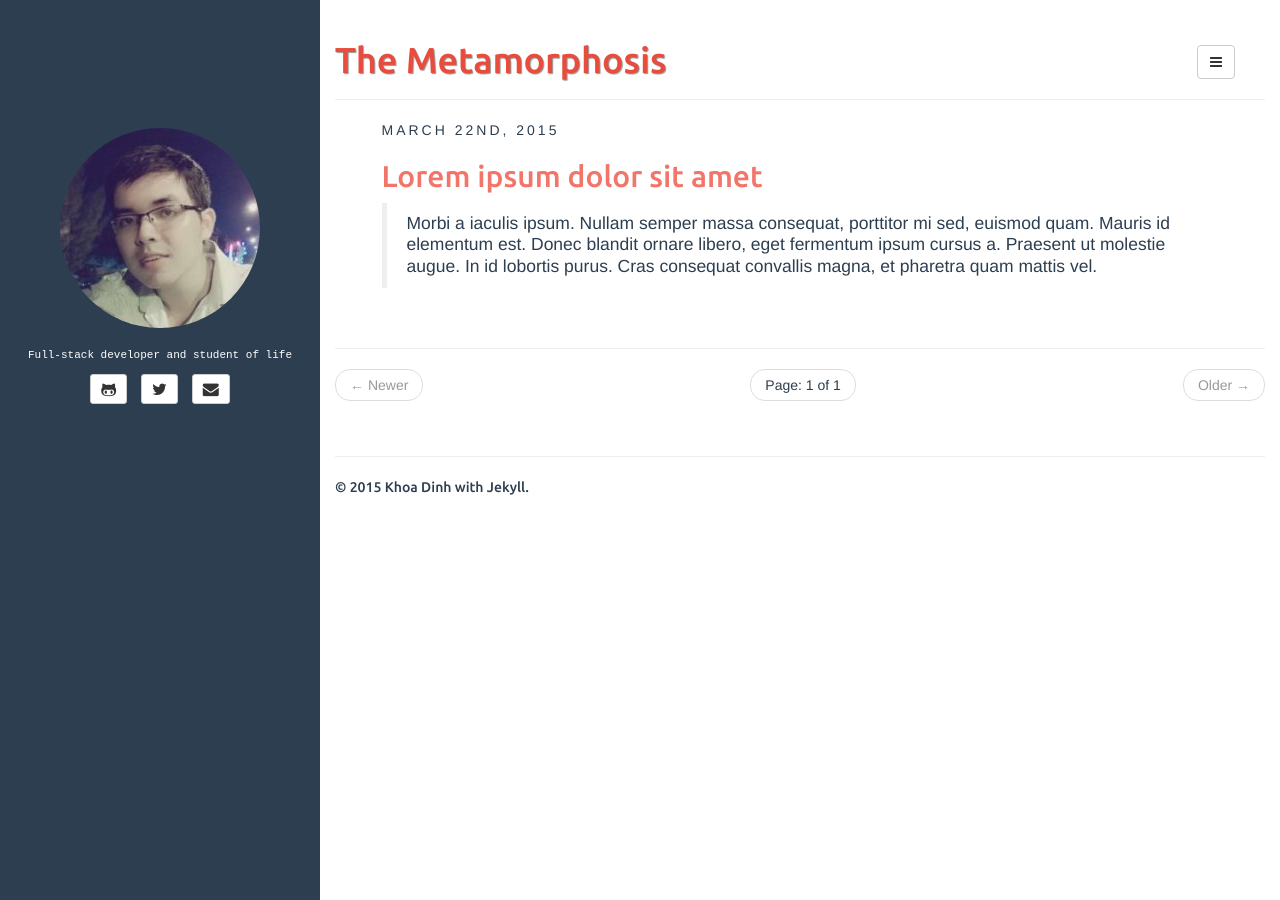
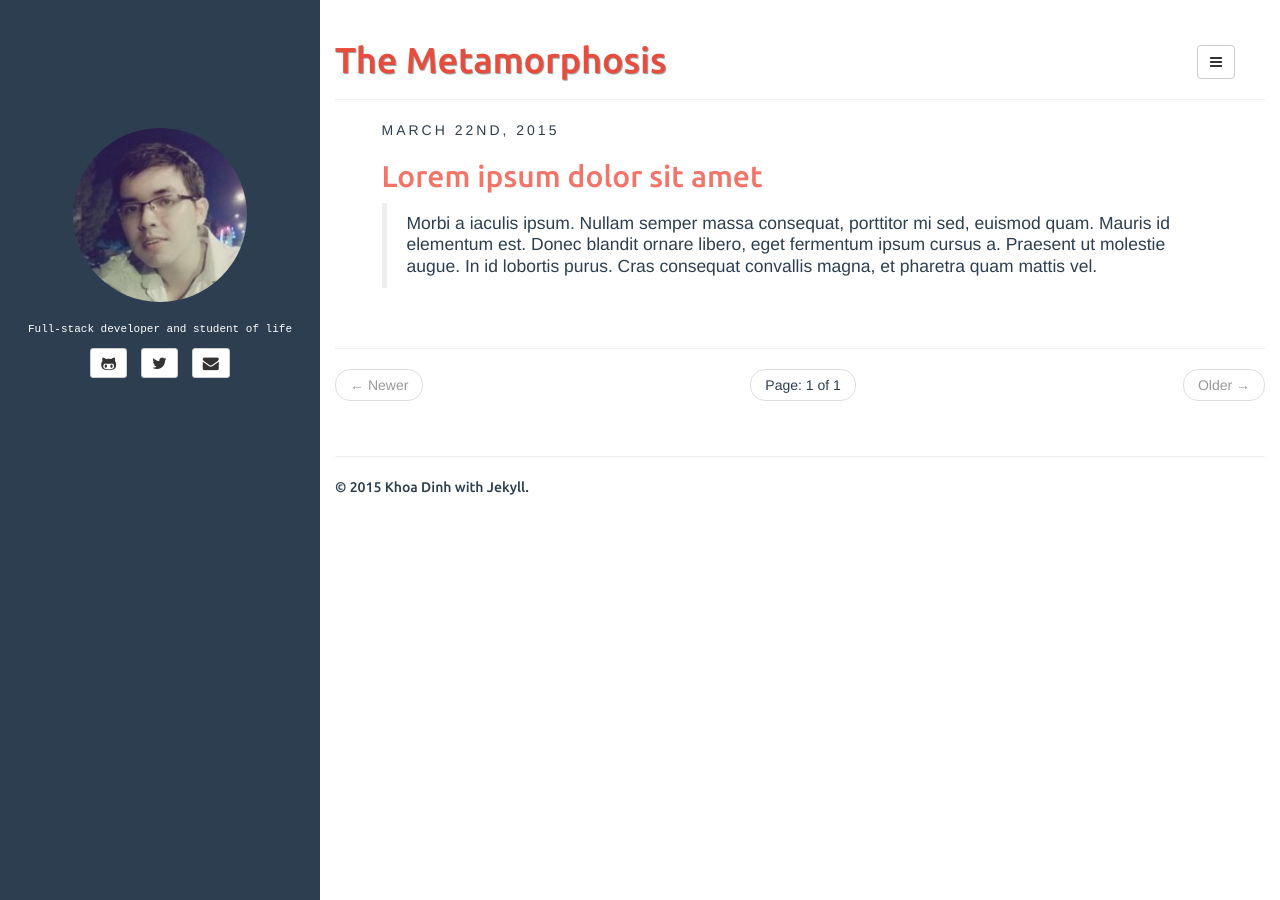
Before and after one commit to KhoaDinh/khoadinh.github.io, a Jekyll site: the page built from index.html, in a window 1280 px wide. Built offline with Jekyll 4.4.1, drawn with Linux system fonts in a browser that asks for light colours; the list of posts is cut into pages by our own code; comment, search, counter and statistics services are not loaded.

Commit message:
Make avatar on sidebar fluid

```diff
--- a/_includes/sidebar.html
+++ b/_includes/sidebar.html
@@ -1,7 +1,7 @@
 <! -- sidebar.html -->
 <header class="sidebar-header" role="banner">
 	<a href="{{ site.BASE_PATH }}">
-		<img src="{{ site.BASE_PATH }}/assets/media/avatar.jpg" class="img-circle" />
+		<img src="{{ site.BASE_PATH }}/assets/media/avatar.jpg" class="img-circle img-fluid-60" />
 	</a>
 	<h3 class="title">
         <a href="{{ site.BASE_PATH }}/">{{ site.title }}</a>
--- a/assets/css/style.css
+++ b/assets/css/style.css
@@ -189,3 +189,7 @@ footer {
 ul.dropdown-menu>li>a>i.fa {
     width: 1.3em;
 }
+
+.img-fluid-60 {
+	max-width: 60%;
+}
```
